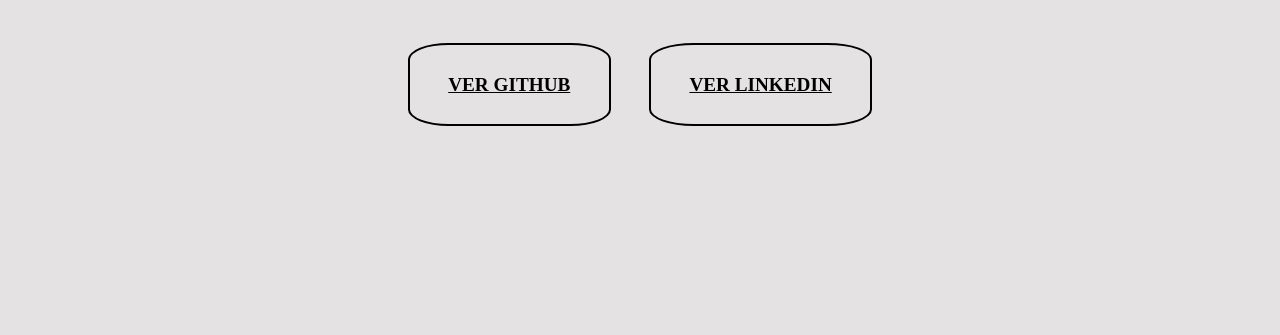
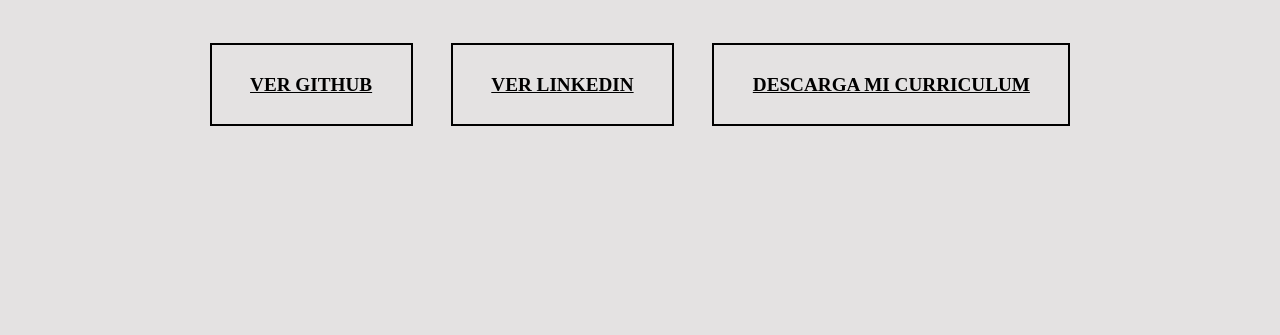
Before and after one commit to MarcGruber/Portafolio, a plain HTML site: page index.html in a window 1280 px wide. Shown: the part 453-788 px from the top of the page. Drawn offline with Linux system fonts and the light colour scheme.

Commit message:
Changes to be committed:

```diff
--- a/css/app.css
+++ b/css/app.css
@@ -108,7 +108,6 @@
 
 .seccion .ul .a{
     border: 2px solid rgba(0, 0, 0, 2);
-    border-radius: 20%;
     padding: 1.5em 2em 1.5em;
    text-transform: uppercase;
    font-weight: 600;
--- a/index.html
+++ b/index.html
@@ -11,7 +11,7 @@
         href="https://fonts.googleapis.com/css2?family=Inter:wght@100&family=Playfair+Display+SC:ital,wght@0,400;0,700;1,400&display=swap"
         rel="stylesheet">
     <link rel="stylesheet" href="./css/app.css">
-    <link rel="icon" type="image/x-icon" href="/img/favicon-256x256.png">
+    <link rel="icon" type="image/x-icon" href="img/favicon-256x256.png">
     <script src="./js/index.js" defer></script>
     <title>Portafolio</title>
 </head>
@@ -55,6 +55,9 @@
                     <li class="li">
                         <a href="https://www.linkedin.com/in/marc-gruber-lopez/" class="a" title="Linkedin"
                             target="_blank">Ver Linkedin</a>
+                    </li>
+                    <li class="li">
+                        <a download="mi_curriculum" class="a" href="Curriculum_MarcGruberLopez.pdf">Descarga mi Curriculum</a>
                     </li>
                 </ul>
             </section>
```
Also changed, not shown: 1 other file.
